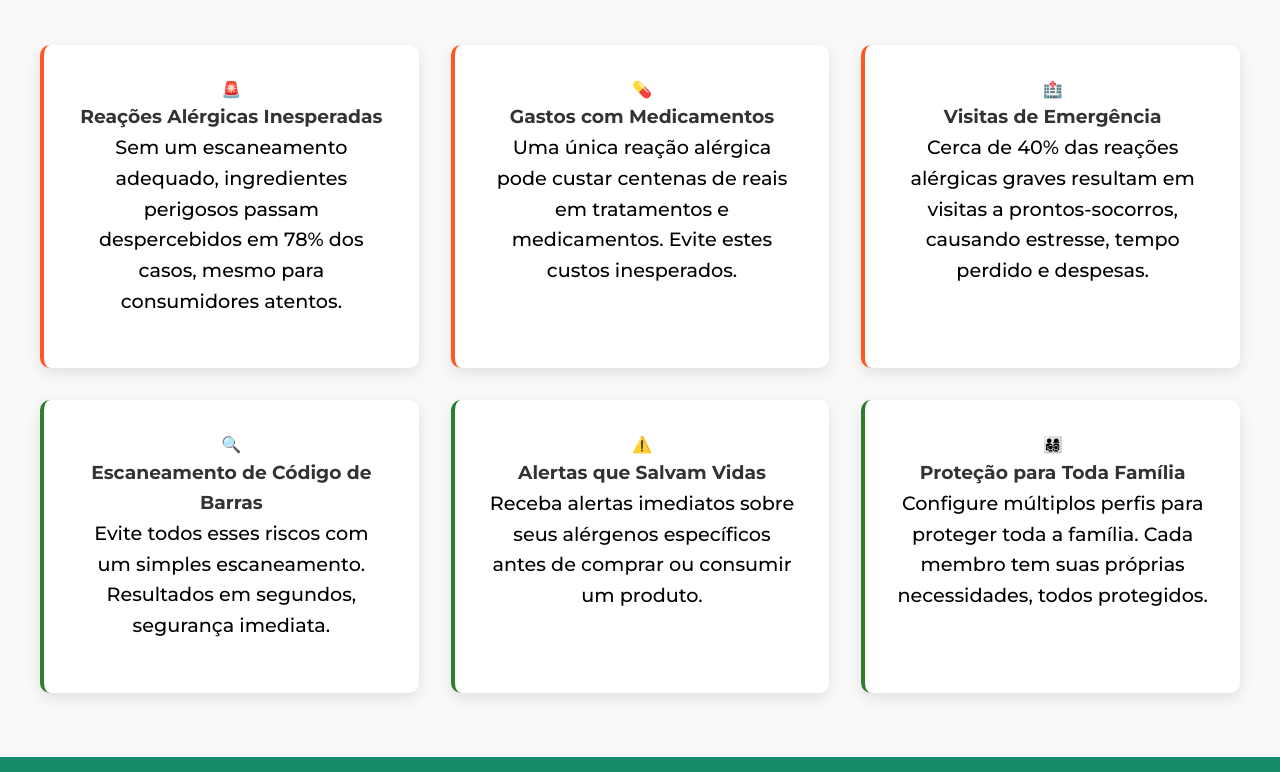
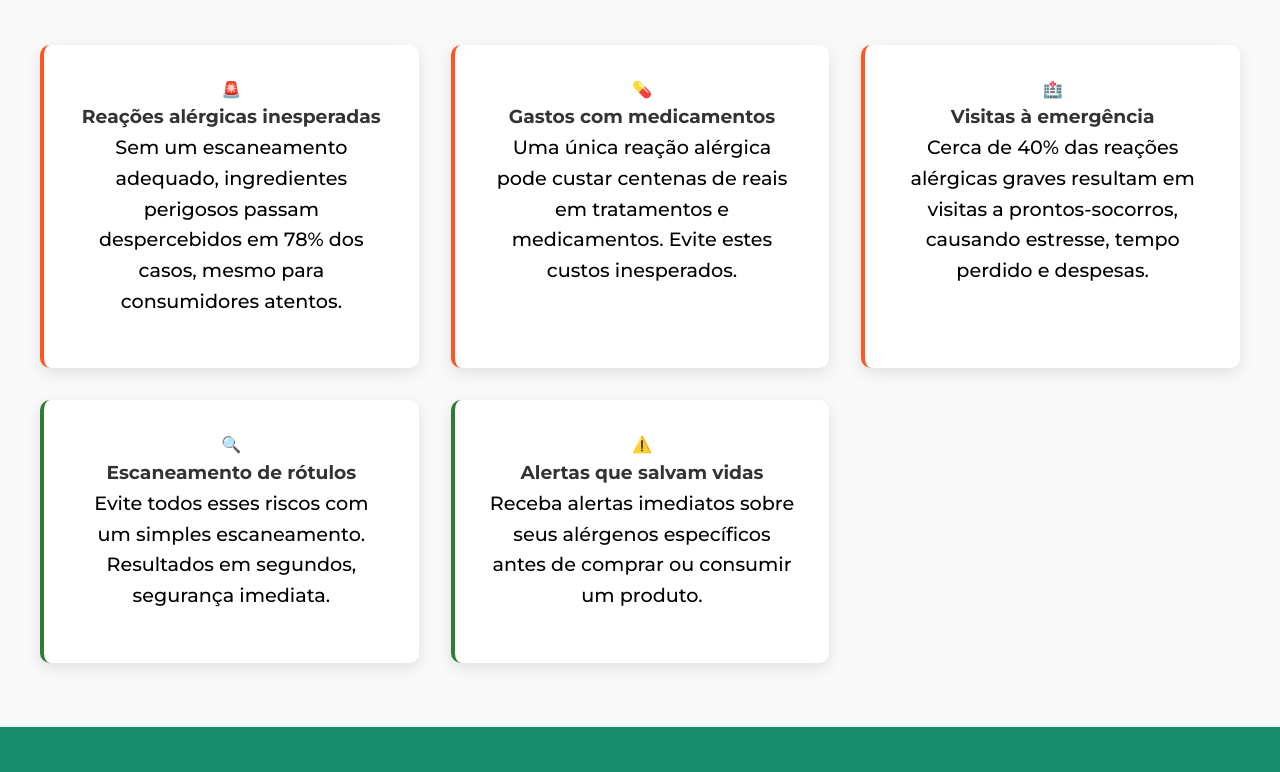
Before and after one commit to wrodrigohs/landing-allergo, a plain HTML site: page index.html in a window 1280 px wide. Shown: the part 888-1660 px from the top of the page. Drawn offline with Linux system fonts and the light colour scheme.

Commit message:
Update index.html

```diff
--- a/index.html
+++ b/index.html
@@ -447,34 +447,34 @@
         <div class="features-grid">
           <div class="feature-card risk">
             <div class="feature-icon">🚨</div>
-            <h3>Reações Alérgicas Inesperadas</h3>
+            <h3>Reações alérgicas inesperadas</h3>
             <p class="testimonial-text">Sem um escaneamento adequado, ingredientes perigosos passam despercebidos em 78% dos casos, mesmo para consumidores atentos.</p>
           </div>
           <div class="feature-card risk">
             <div class="feature-icon">💊</div>
-            <h3>Gastos com Medicamentos</h3>
+            <h3>Gastos com medicamentos</h3>
             <p class="testimonial-text">Uma única reação alérgica pode custar centenas de reais em tratamentos e medicamentos. Evite estes custos inesperados.</p>
           </div>
           <div class="feature-card risk">
             <div class="feature-icon">🏥</div>
-            <h3>Visitas de Emergência</h3>
+            <h3>Visitas à emergência</h3>
             <p class="testimonial-text">Cerca de 40% das reações alérgicas graves resultam em visitas a prontos-socorros, causando estresse, tempo perdido e despesas.</p>
           </div>
           <div class="feature-card safe">
             <div class="feature-icon">🔍</div>
-            <h3>Escaneamento de Código de Barras</h3>
+            <h3>Escaneamento de rótulos</h3>
             <p class="testimonial-text">Evite todos esses riscos com um simples escaneamento. Resultados em segundos, segurança imediata.</p>
           </div>
           <div class="feature-card safe">
             <div class="feature-icon">⚠️</div>
-            <h3>Alertas que Salvam Vidas</h3>
+            <h3>Alertas que salvam vidas</h3>
             <p class="testimonial-text">Receba alertas imediatos sobre seus alérgenos específicos antes de comprar ou consumir um produto.</p>
           </div>
-          <div class="feature-card safe">
+          <!--div class="feature-card safe">
             <div class="feature-icon">👨‍👩‍👧‍👦</div>
             <h3>Proteção para Toda Família</h3>
             <p class="testimonial-text">Configure múltiplos perfis para proteger toda a família. Cada membro tem suas próprias necessidades, todos protegidos.</p>
-          </div>
+          </div-->
         </div>
       </section>
 
@@ -486,9 +486,7 @@
                     <h3 class="comparison-title">Com Allergo</h3>
                     <ul class="comparison-list positive">
                         <li>Identificação precisa de gatilhos alérgicos antes que causem danos</li>
-                        <li>Relatórios detalhados para compartilhar com médicos especialistas</li>
                         <li>Alertas para evitar ingredientes problemáticos ao fazer compras</li>
-                        <li>Histórico completo de sintomas e medicamentos para consultas médicas</li>
                         <li>Paz de espírito sabendo que você está no controle da sua saúde</li>
                     </ul>
                 </div>
@@ -511,11 +509,11 @@
             <p class="section-title">O que nossos usuários dizem</p>
             <div class="testimonial-grid">
                 <div class="testimonial-card before">
-                    <p class="testimonial-quote">"Antes do Allergo, eu vivia em constante ansiedade durante as compras. Uma vez, meu filho teve uma reação grave a um chocolate que acreditávamos ser seguro. Quase perdemos ele."</p>
+                    <p class="testimonial-quote">"Antes do Allergo, eu vivia em constante ansiedade durante as compras porque precisava ler cada ingrediente da composição de cada produto."</p>
                     <p class="testimonial-author">- Keiliane H. (ANTES)</p>
                 </div>
                 <div class="testimonial-card after">
-                    <p class="testimonial-quote">"Agora faço compras com total tranquilidade. O Allergo já nos alertou sobre 17 produtos que continham traços de amendoim que teríamos comprado. Não consigo imaginar comprar sem ele."</p>
+                    <p class="testimonial-quote">"Agora faço compras com total tranquilidade. O Allergo já me alertou sobre vários produtos que continham traços de substâncias que teriam causado alergia ao meu filho. Não consigo imaginar comprar sem ele."</p>
                     <p class="testimonial-author">- Keiliane H. (DEPOIS)</p>
                 </div>
             </div>
```
